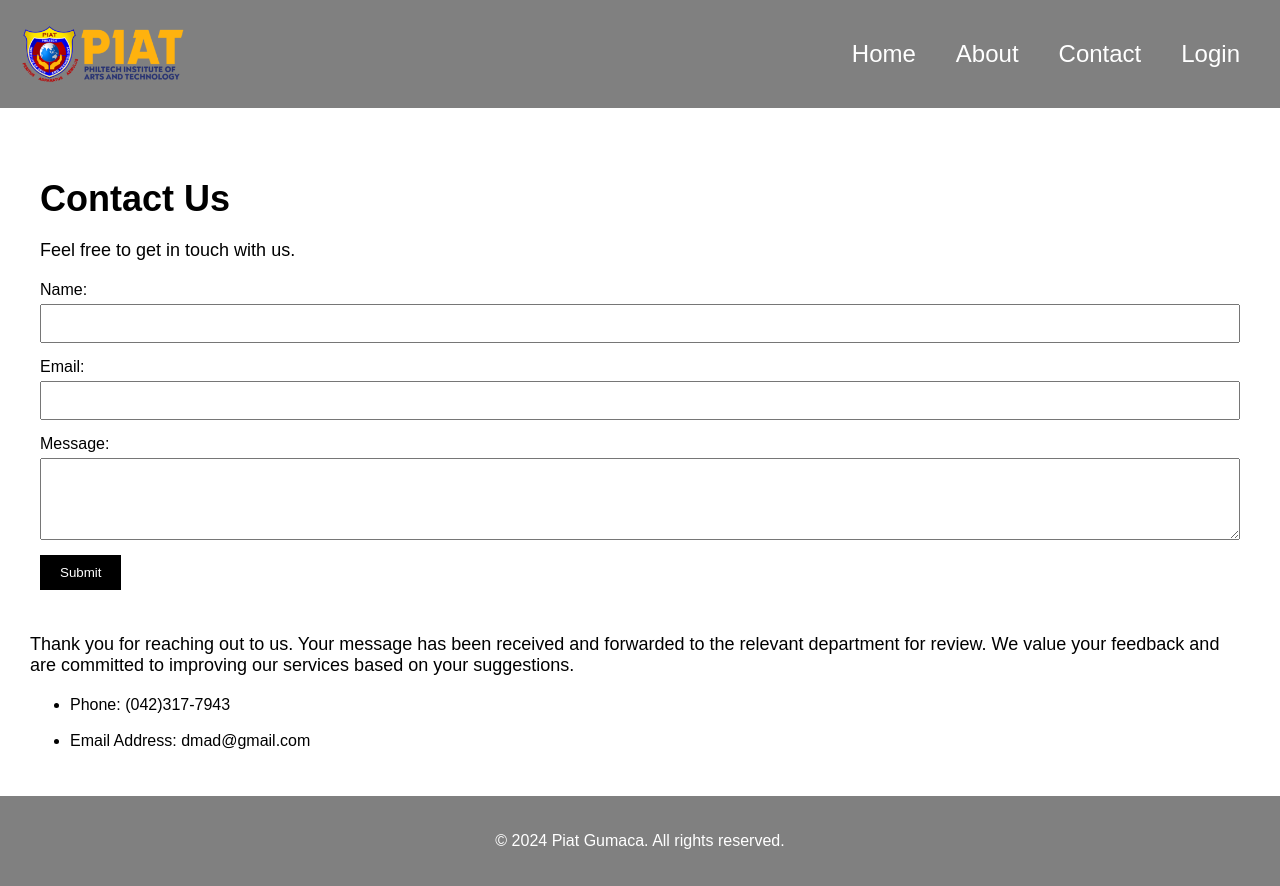
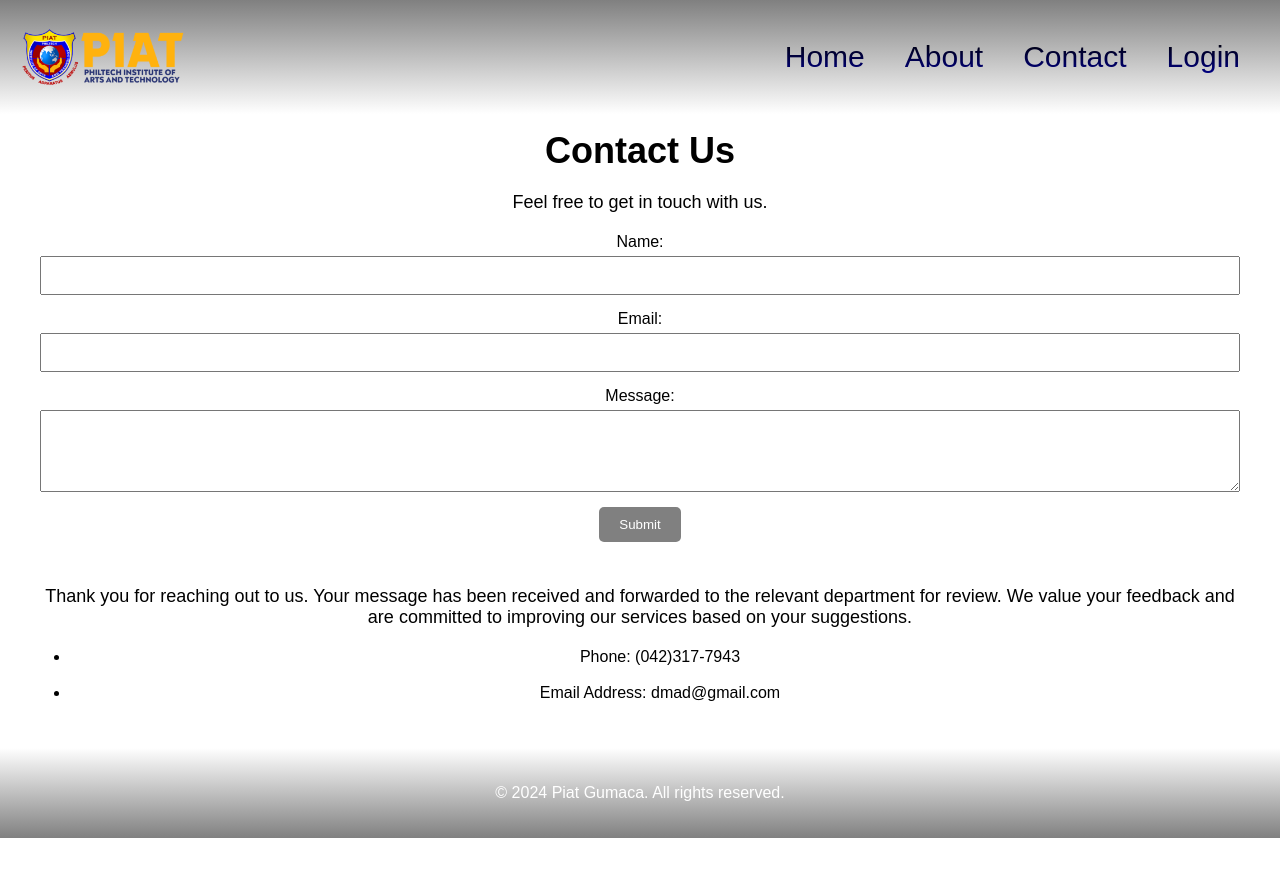
Before and after one commit to KennGD/web012, a plain HTML site: page contact.html in a window 1280 px wide. After the commit the page ends 838 px from the top, so only its background shows below. Drawn offline with Linux system fonts and the light colour scheme.

Commit message:
Add files via upload

```diff
--- a/about.css
+++ b/about.css
@@ -5,12 +5,17 @@ body {
 }
 
 header {
-  background-color: gray;
+  background: linear-gradient(to bottom, gray, white);
   color: white;
   padding: 20px;
   display: flex;
   justify-content: space-between;
   align-items: center;
+  position: fixed;
+  width: 100%;
+  z-index: 1000;
+
+
 }
 
 .logo img {
@@ -38,17 +43,22 @@ nav ul {
   padding: 0;
   text-align: center;
   padding-top: 20px;
+  margin-right: 40px;
 }
 
 nav ul li {
   display: block;
   margin-bottom: 20px;
+
 }
 
 nav ul li a {
-  color: white;
+  background-image: linear-gradient(to bottom, black, navy);
+  -webkit-background-clip: text;
+  background-clip: text;
+  color: transparent;
   text-decoration: none;
-  font-size: 24px;
+  font-size: 30px;
   margin-right: 20px;
 }
 
@@ -60,7 +70,7 @@ nav ul li a {
   .menu-btn {
     position: absolute;
     top: 30px;
-    right: 40px;
+    right: 80px;
     display: flex;
     flex-direction: column;
     justify-content: space-between;
@@ -83,7 +93,7 @@ nav ul li a {
     left: 0;
     width: 100%;
     height: 0;
-    background-color: gray;
+    background: linear-gradient(to bottom, white, gray);
     overflow: hidden;
     transition: height 0.3s;
   }
@@ -112,13 +122,21 @@ nav ul li a {
   }
 }
 
+footer {
+  background: linear-gradient(to top, gray, white);
+  color: white;
+  text-align: center;
+  padding: 20px;
+}
+
 main {
   padding: 20px;
 }
 
 .about-content {
-  padding: 50px;
+  padding: 10px;
   text-align: left;
+  margin-top: 50px;
 }
 
 .about-content h1 {
--- a/contact.css
+++ b/contact.css
@@ -5,18 +5,22 @@ body {
 }
 
 header {
-  background-color: gray;
+  background: linear-gradient(to bottom, gray, white);
   color: white;
   padding: 20px;
   display: flex;
   justify-content: space-between;
   align-items: center;
+  position: fixed;
+  width: 100%;
+  z-index: 1000;
+
+
 }
 
 .logo img {
   height: 60px;
 }
-
 
 nav {
   position: absolute;
@@ -39,17 +43,22 @@ nav ul {
   padding: 0;
   text-align: center;
   padding-top: 20px;
+  margin-right: 40px;
 }
 
 nav ul li {
   display: block;
   margin-bottom: 20px;
+
 }
 
 nav ul li a {
-  color: white;
+  background-image: linear-gradient(to bottom, black, navy);
+  -webkit-background-clip: text;
+  background-clip: text;
+  color: transparent;
   text-decoration: none;
-  font-size: 24px;
+  font-size: 30px;
   margin-right: 20px;
 }
 
@@ -61,7 +70,7 @@ nav ul li a {
   .menu-btn {
     position: absolute;
     top: 30px;
-    right: 40px;
+    right: 80px;
     display: flex;
     flex-direction: column;
     justify-content: space-between;
@@ -84,7 +93,7 @@ nav ul li a {
     left: 0;
     width: 100%;
     height: 0;
-    background-color: gray;
+    background: linear-gradient(to bottom, white, gray);
     overflow: hidden;
     transition: height 0.3s;
   }
@@ -112,12 +121,21 @@ nav ul li a {
     margin-left: 20px;
   }
 }
+
+footer {
+  background: linear-gradient(to top, gray, white);
+  color: white;
+  text-align: center;
+  padding: 20px;
+}
 main {
   padding: 20px;
 }
 
 .contact {
   padding: 10px;
+  text-align: center;
+  margin-top: 30px;
 }
 
 .contact h1 {
@@ -149,15 +167,15 @@ main {
 
 .contact form input[type="submit"] {
   padding: 10px 20px;
-  background-color: black;
+  background-color: gray;
   color: white;
+  text-decoration: none;
+  border-radius: 5px;
+  cursor: pointer;
   border: none;
-  cursor: pointer;
 }
 
-.contact form input[type="submit"]:hover {
-  background-color: gray;
-}
+
 
 footer {
   background-color: gray;
--- a/forgotPassword.css
+++ b/forgotPassword.css
@@ -1,7 +1,10 @@
-<style>
-{}
 body {
-  text-align:center;
+  position: absolute;
+  top: 50%;
+  left: 50%;
+  transform: translate(-50%, -50%);
+  text-align: center;
+  background: linear-gradient(to bottom, gray, white)
 }
 
 .logoHead {
@@ -46,5 +49,3 @@ body {
 .forgot1 {
 text-decoration: none;
   }
-
-</style>
--- a/login.css
+++ b/login.css
@@ -1,5 +1,10 @@
 body {
-  text-align:center;
+  position: absolute;
+  top: 50%;
+  left: 50%;
+  transform: translate(-50%, -50%);
+  text-align: center;
+  background: linear-gradient(to bottom, gray, white)
 }
 
 .logoHead {
```
Also changed, not shown: signUp.html (+0 -2 lines).
